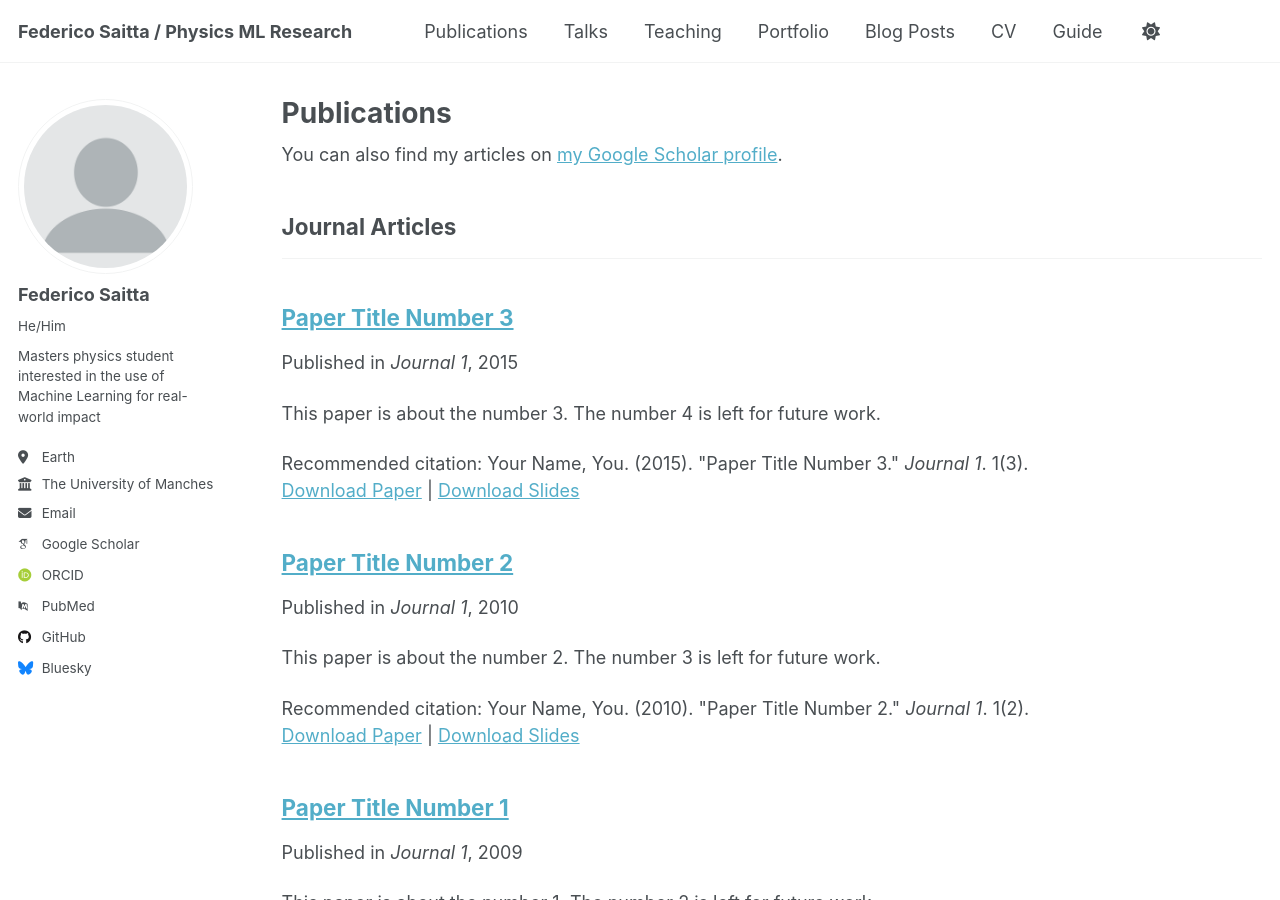
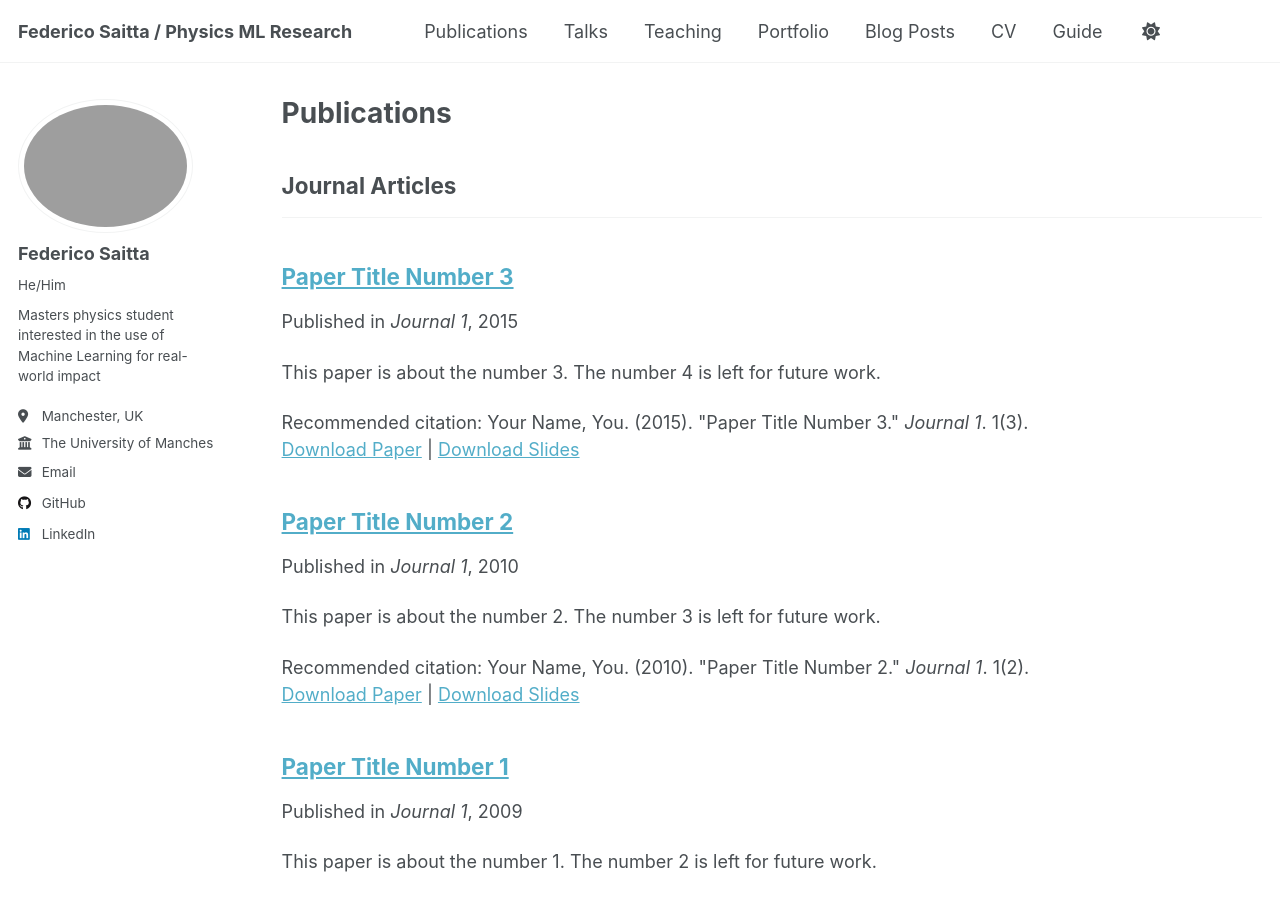
Before and after one commit to FedericoSaitta/FedericoSaitta.github.io, a Jekyll site: the page built from _pages/publications.html, in a window 1280 px wide and 900 px high. Built offline with Jekyll 4.4.1, drawn with Linux system fonts in a browser that asks for light colours; some web fonts are replaced; a script that is not in the unit is left out; part of the change alters nothing that is shown.

Commit message:
Added my own profile picture and also changed links to personal ones
Updated personal information in the configuration file, including avatar, location, and social media links.

```diff
--- a/_config.yml
+++ b/_config.yml
@@ -23,11 +23,11 @@ repository               : "FedericoSaitta/FedericoSaitta.github.io"
 #               Additional customization can be done by editing /_includes/author-profile.html
 author:
   # Biographic information
-  avatar           : "profile.png"
+  avatar           : "profile_pic.png"
   name             : "Federico Saitta"
   pronouns         : "He/Him"
   bio              : "Masters physics student interested in the use of Machine Learning for real-world impact"
-  location         : "Earth"
+  location         : "Manchester, UK"
   employer         : "The University of Manchester"
   uri              : # URL
   email            : "federico.saitta@outlook.com"
@@ -35,13 +35,13 @@ author:
   # Academic websites
   academia         : # URL
   arxiv            : # URL - Update with the correct link to your profile
-  googlescholar    : "https://scholar.google.com/citations?user=PS_CX0AAAAAJ"
+  googlescholar    : # URL
   inspire-hep      : # URL
   impactstory      : # URL
-  orcid            : "https://orcid.org/yourorcidurl"
+  orcid            : # URL
   semantic         : # URL
   ssrn             : # URL
-  pubmed           : "https://www.ncbi.nlm.nih.gov/pubmed/?term=john+snow"
+  pubmed           : # URL
   researchgate     : # URL
   scopus           : # URL
   zotero           : # URL
@@ -51,13 +51,13 @@ author:
   bitbucket        : # Username - Update with your username on the site
   codepen          : # Username
   dribbble         : # Username
-  github           : "academicpages"
+  github           : "FedericoSaitta"
   kaggle           : # Username
   stackoverflow    : # User number or user number and name (i.e., use "1" or "1/jeff-atwood")
 
   # Social media
   artstation       : # Username
-  bluesky          : "bsky.app" # Replace this with you Bluesky username
+  bluesky          : # Blueskey app
   facebook         : # Username
   flickr           : # Username
   foursquare       : # Username
@@ -66,7 +66,7 @@ author:
   keybase          : # Username
   instagram        : # Username
   lastfm           : # Username
-  linkedin         : # Username
+  linkedin         : Federico Saitta
   mastodon         : # URL
   medium           : # URL
   pinterest        : # Username
```
